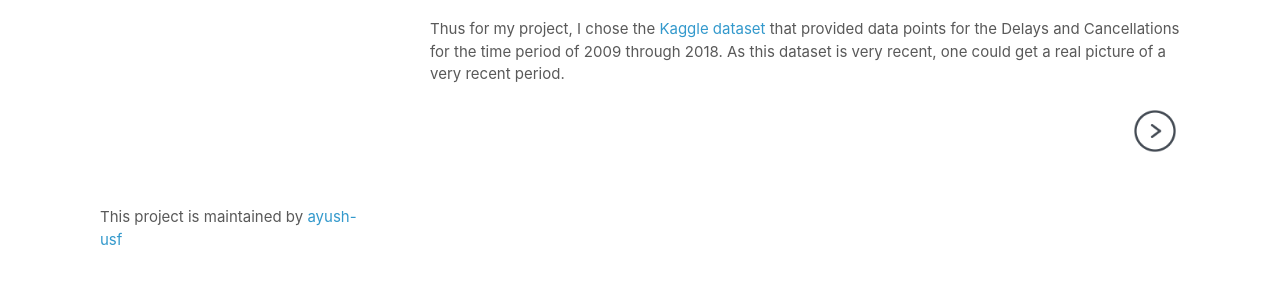
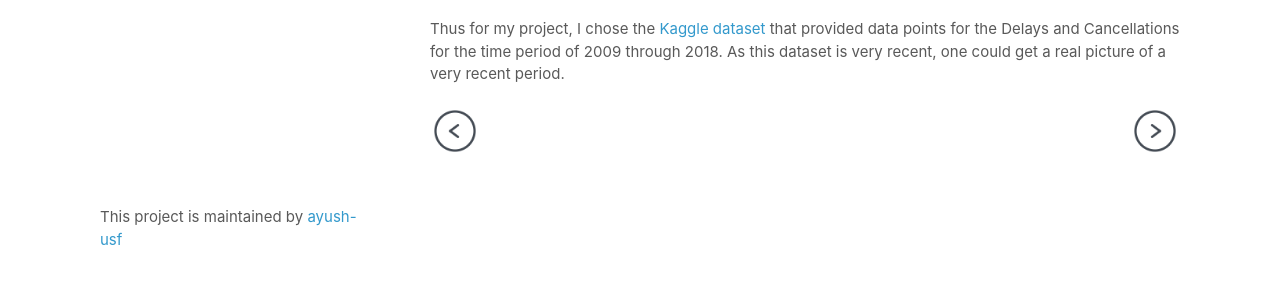
Before and after one commit to ayush-usf/Kaggle-Airline-Data-Analysis, a Jekyll site: the page built from motivation.md, in a window 1280 px wide. Shown: the part 579-863 px from the top of the page. Built offline with Jekyll 4.4.1, drawn with Linux system fonts in a browser that asks for light colours; our own code applies the rules of GitHub Pages for plain Markdown files.

Commit message:
prev button added

```diff
--- a/motivation.md
+++ b/motivation.md
@@ -32,6 +32,11 @@ that provided data points for the Delays and Cancellations for the time period o
 2009 through 2018. As this dataset is very recent, one could get a real picture of
 a very recent period.
 
-<div style="text-align: right;display: inline;cursor:pointer;float: right;right: -6px;" align="right">
-    <a href="report"><img src="images/next-page.png" style="max-width: 50px"></a>
+<div class="parent" style="display: inline-block;width: 100%;">
+    <div class="header3" style="display: inline;float: left;width: 50%;">
+        <a href="about"><img src="images/prev-page.png" style="max-width: 50px"></a>
+    </div>
+    <div style="text-align: right;display: inline;cursor:pointer;float: right;right: -6px;" align="right">
+        <a href="about"><img src="images/next-page.png" style="max-width: 50px"></a>
+    </div>
 </div>
```
Also changed, not shown: images/prev-page.png (added), 1 other file.
